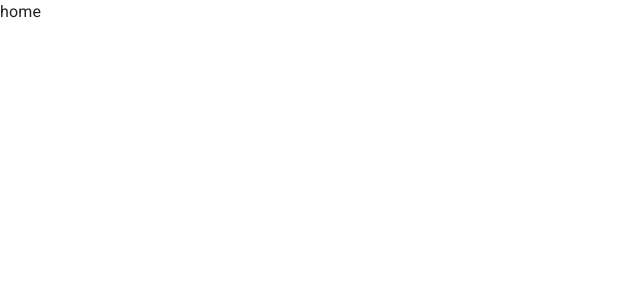
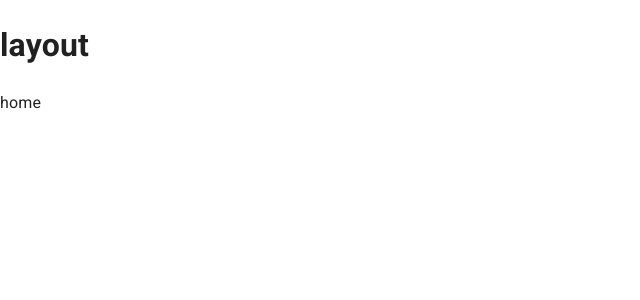
Before and after one commit to abrahamMv/cotizador-ecommerce, a Next.js app: page / in a window 1280 px wide. Shown: the top 300 px of the page, without its empty margins (0-640 px from the left). Built offline with nearby package versions, Linux system fonts and the light colour scheme.

Commit message:
feat: init layout

```diff
--- /dev/null
+++ b/components/layout/Layout.tsx
@@ -0,0 +1,11 @@
+import { FC } from "react";
+import { PropsChildren } from "../../interfaces";
+
+export const Layout: FC<PropsChildren> = ({ children }) => {
+  return (
+    <>
+      <h1>layout</h1>
+      <main>{children}</main>
+    </>
+  );
+};
--- a/pages/index.tsx
+++ b/pages/index.tsx
@@ -1,7 +1,12 @@
 import type { NextPage } from "next";
+import { Layout } from "../components/layout/Layout";
 
 const Home: NextPage = () => {
-  return <div>home</div>;
+  return (
+    <Layout>
+      <div>home</div>
+    </Layout>
+  );
 };
 
 export default Home;
```
